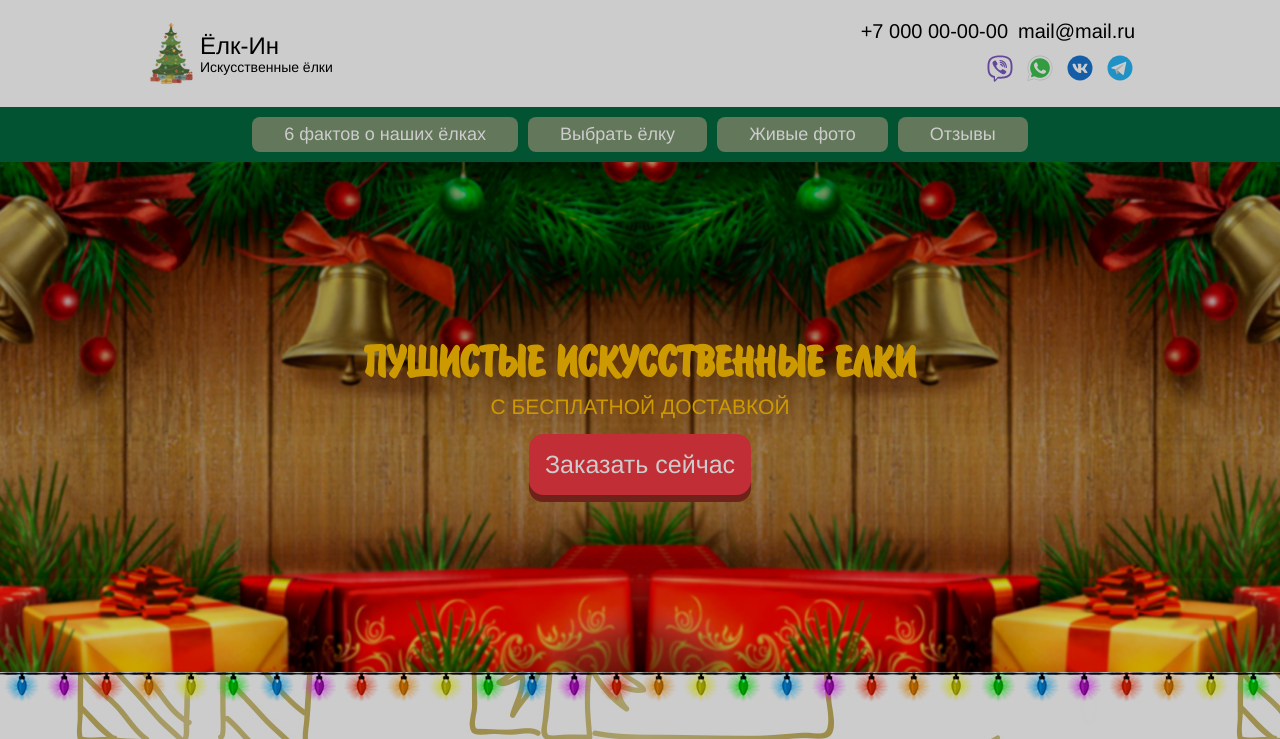
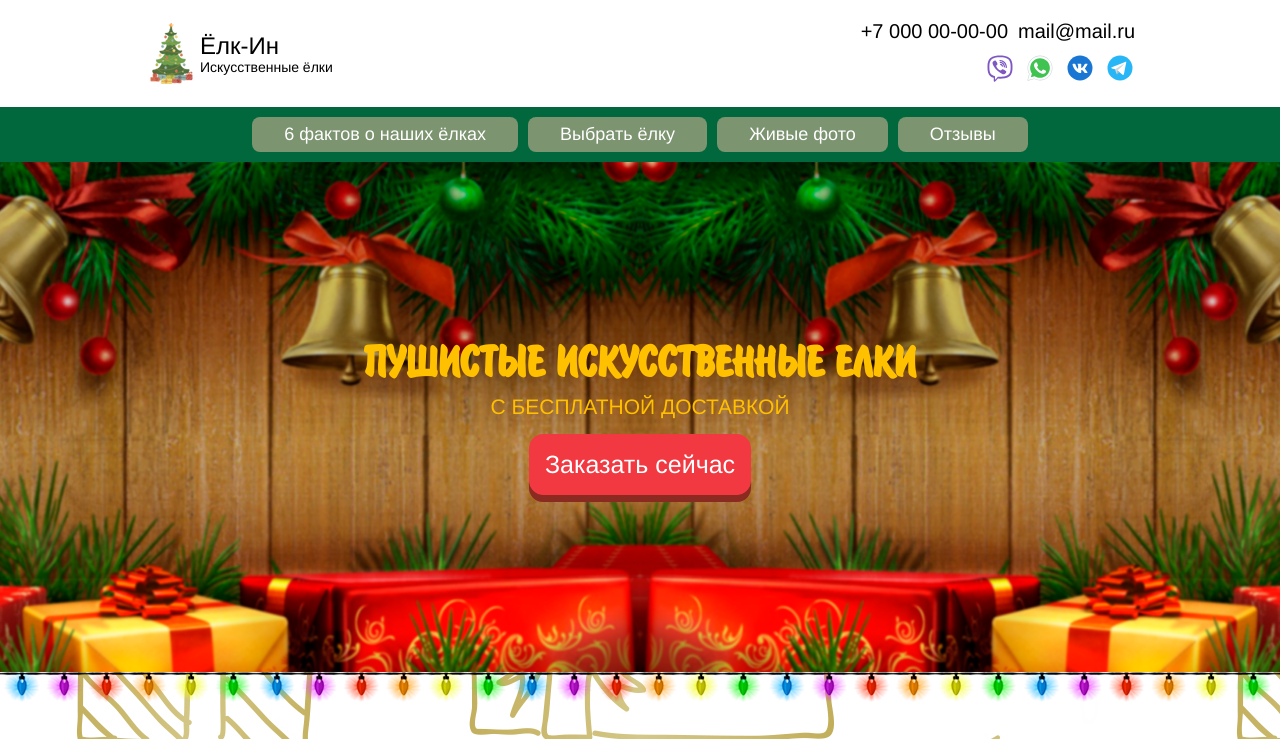
Before and after one commit to Unleashed97/bean-bag, a website: page src/index.html in a window 1280 px wide. Shown: the top 739 px of the page. Drawn offline with nearby package versions, Linux system fonts and the light colour scheme; files that its build step writes are made by us from their sources; files whose address does not match are found by name.

Commit message:
modal hide

```diff
--- a/src/index.html
+++ b/src/index.html
@@ -11,11 +11,11 @@
     @@include('html/partials/header.html')
 
 
-    <div id="modal" class="modal">
+    <!-- <div id="modal" class="modal">
         <div class="modal__container">
 
         </div>
-    </div>
+    </div> -->
 
     <!-- nav -->
     <nav class="nav">
--- a/src/js/script.js
+++ b/src/js/script.js
@@ -45,7 +45,7 @@ const swiper = new Swiper('.swiper', {
 const modal = document.querySelector('#modal')
 
 const modalObj = {}
-console.log(modal)
+// console.log(modal)
 
 // $(function () {
 //     //STICKY MENU
```
